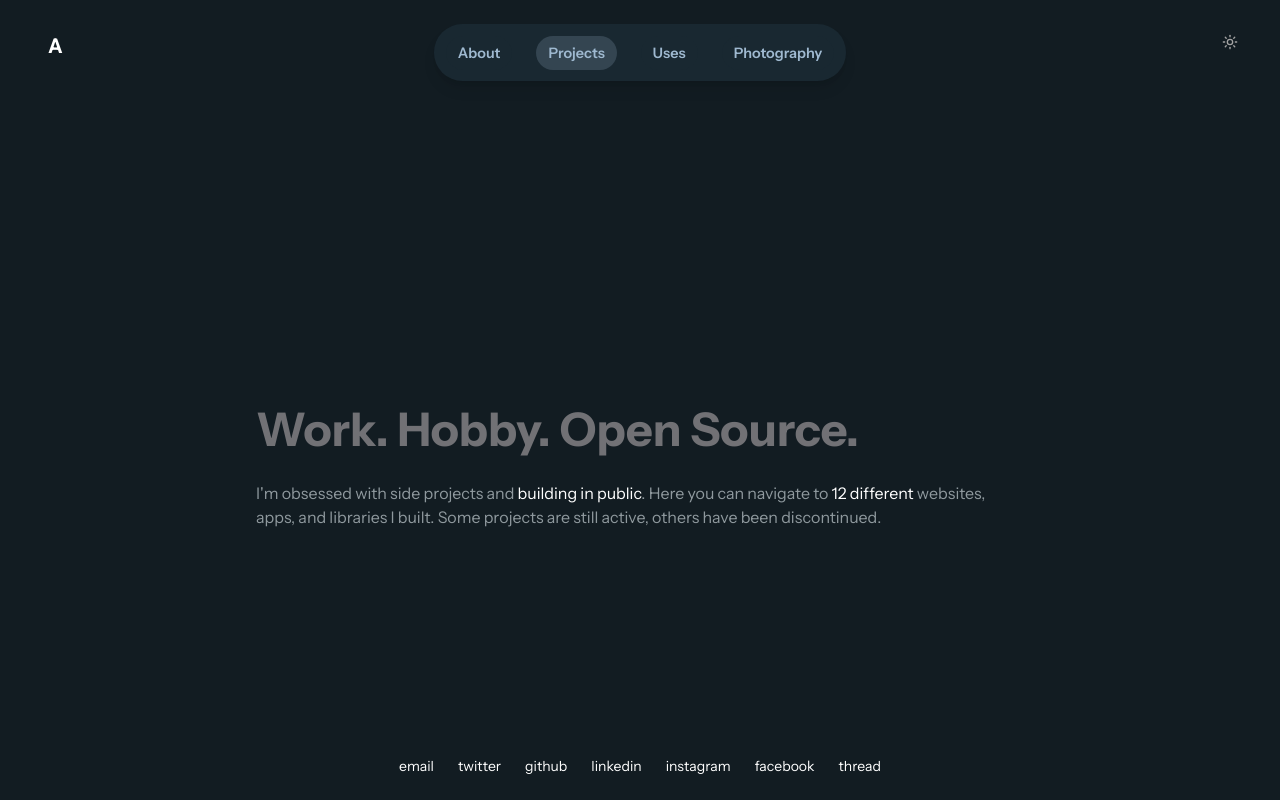
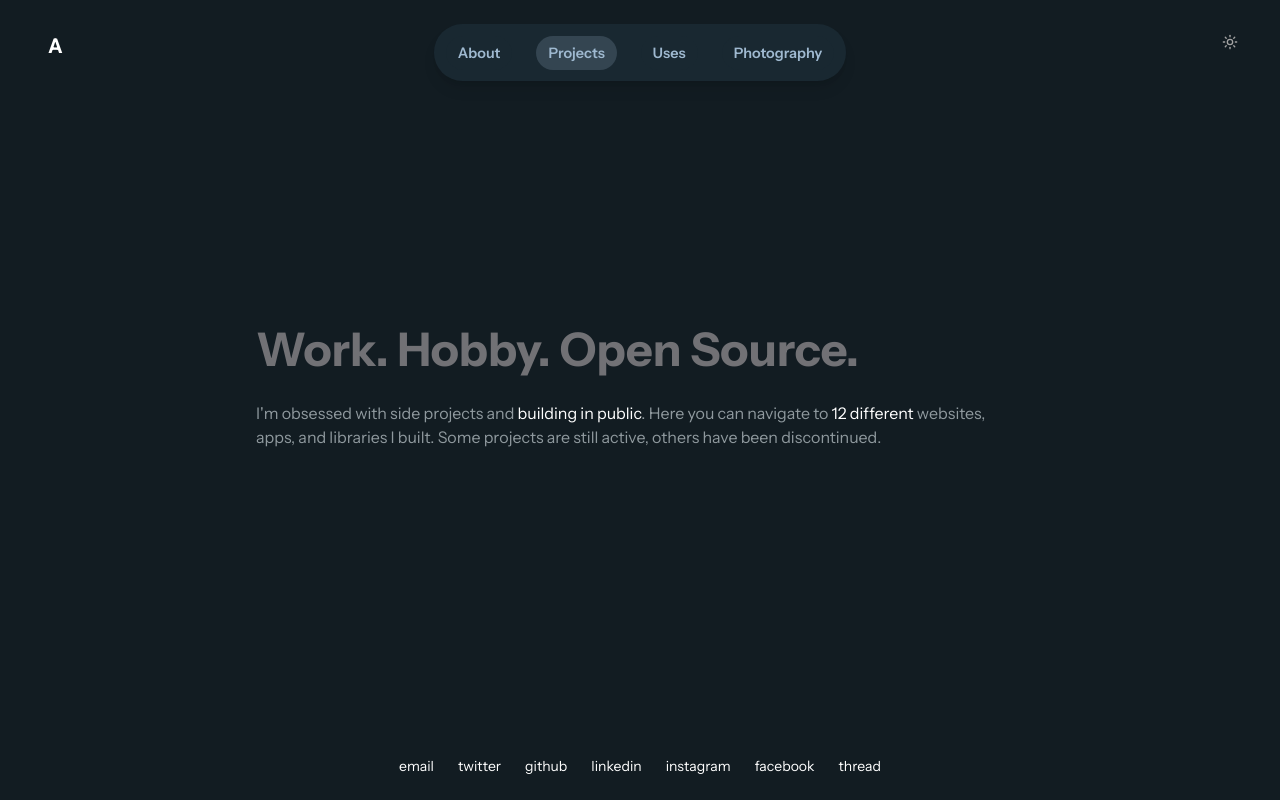
Before and after one commit to rust142/rust142.github.io, an Astro site: page /projects in a window 1280 px wide. Built offline with nearby package versions, Linux system fonts and the light colour scheme; Astro itself is replaced by a stand-in of ours.

Commit message:
feat: update project page

```diff
--- a/src/pages/projects/index.astro
+++ b/src/pages/projects/index.astro
@@ -5,7 +5,6 @@ import Layout from "../../layouts/Layout.astro";
 
 <Layout title="About">
   <main transition:animate="slide">
-    <div class="mt-40 space-y-10">
     <div class="space-y-4">
       <h1 class="text-[2.9rem] font-bold text-[#192831] dark:text-[#717175]">
         Work. Hobby. Open Source.
@@ -25,6 +24,5 @@ import Layout from "../../layouts/Layout.astro";
         </div>
       </div>
     </div>
-    </div>
   </main>
 </Layout>
```
Lines whose indentation alone changed are shown as unchanged.
